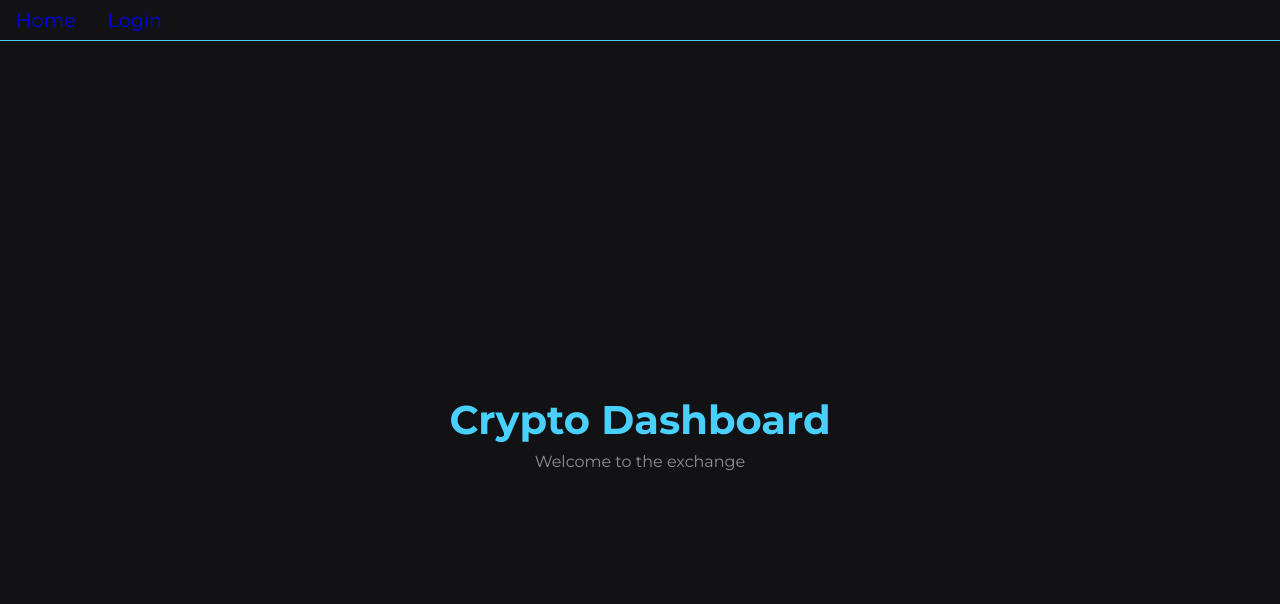
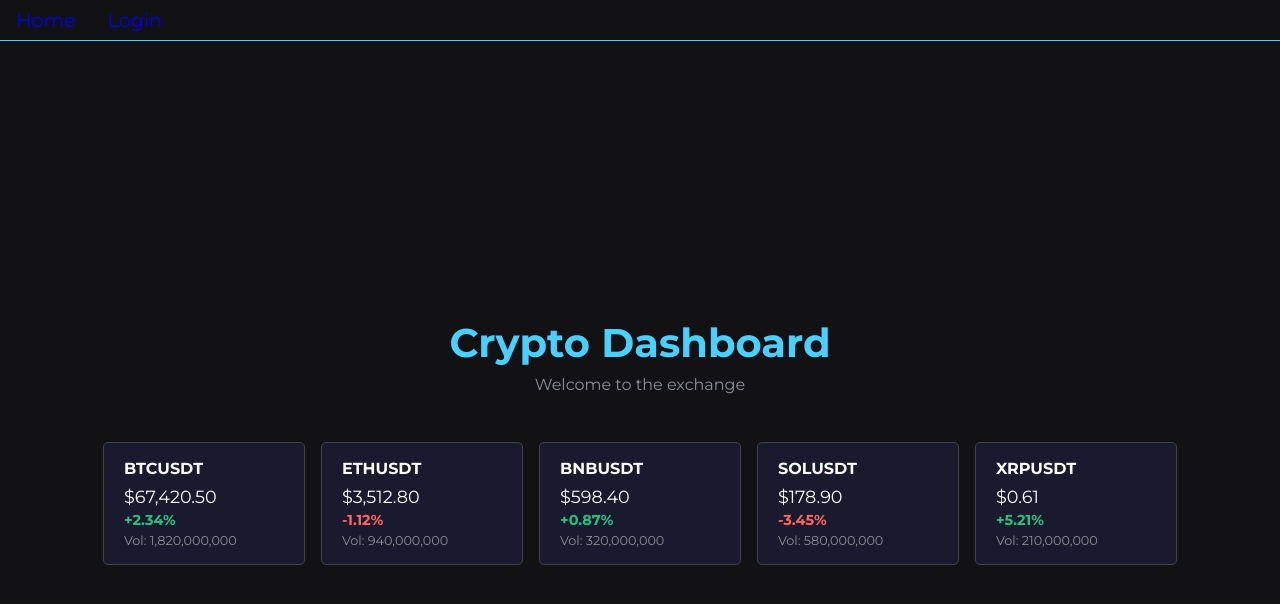
Before and after one commit to Yuriyli/rss-angular-team-task, an Angular app: page / in a window 1280 px wide. Shown: the top 604 px of the page. Built offline with nearby package versions, Linux system fonts and the light colour scheme.

Commit message:
feat: added market card to main page with mock data

```diff
--- a/src/app/pages/main-page/main-page.html
+++ b/src/app/pages/main-page/main-page.html
@@ -1,4 +1,16 @@
 <div class="main-page">
   <h1 class="main-page__title">Crypto Dashboard</h1>
   <p class="main-page__subtitle">Welcome to the exchange</p>
+
+  <div class="main-page__market-grid">
+    @for (pair of pairs; track pair.symbol) {
+      <app-market-card
+        [symbol]="pair.symbol"
+        [price]="pair.price"
+        [change24h]="pair.change24h"
+        [volume]="pair.volume"
+        (cardClick)="onCardClick($event)"
+      />
+    }
+  </div>
 </div>
--- a/src/app/pages/main-page/main-page.scss
+++ b/src/app/pages/main-page/main-page.scss
@@ -18,4 +18,12 @@
     color: $primary-light-gray;
     margin-top: .5rem;
   }
+
+  &__market-grid {
+    display: flex;
+    flex-wrap: wrap;
+    gap: 1rem;
+    justify-content: center;
+    margin-top: 2rem;
+  }
 }
--- a/src/app/pages/main-page/main-page.ts
+++ b/src/app/pages/main-page/main-page.ts
@@ -1,10 +1,23 @@
 import { Component } from '@angular/core';
+import { MarketCard } from '@features/dashboard/components/market-card/market-card';
 
 @Component({
   selector: 'app-main-page',
-  imports: [],
+  imports: [MarketCard],
   templateUrl: './main-page.html',
   styleUrl: './main-page.scss',
   standalone: true
 })
-export class MainPage {}
+export class MainPage {
+  readonly pairs = [
+    { symbol: 'BTCUSDT', price: 67420.5, change24h: 2.34, volume: 1_820_000_000 },
+    { symbol: 'ETHUSDT', price: 3512.8, change24h: -1.12, volume: 940_000_000 },
+    { symbol: 'BNBUSDT', price: 598.4, change24h: 0.87, volume: 320_000_000 },
+    { symbol: 'SOLUSDT', price: 178.9, change24h: -3.45, volume: 580_000_000 },
+    { symbol: 'XRPUSDT', price: 0.612, change24h: 5.21, volume: 210_000_000 },
+  ];
+
+  onCardClick(symbol: string): void {
+    console.log('TODO?:По клику открываем страницу с графиком:', symbol);
+  }
+}
```
